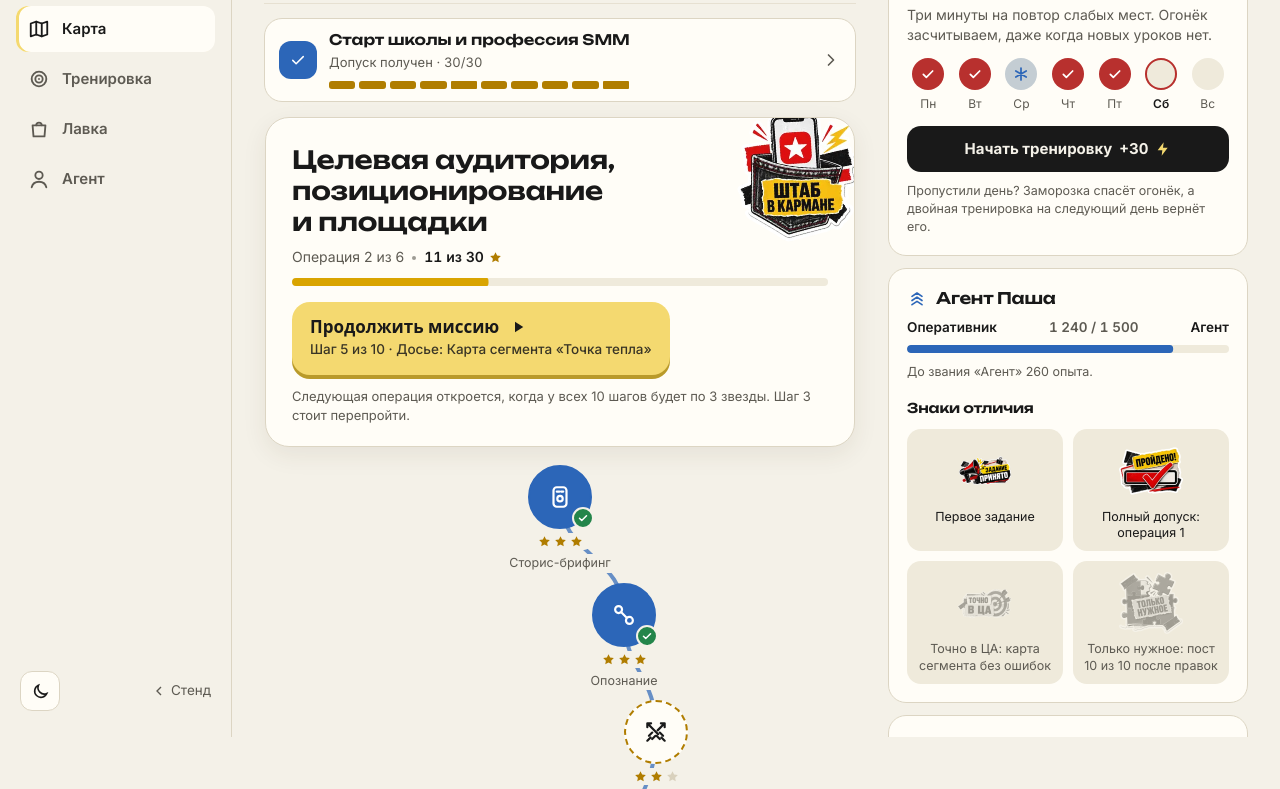
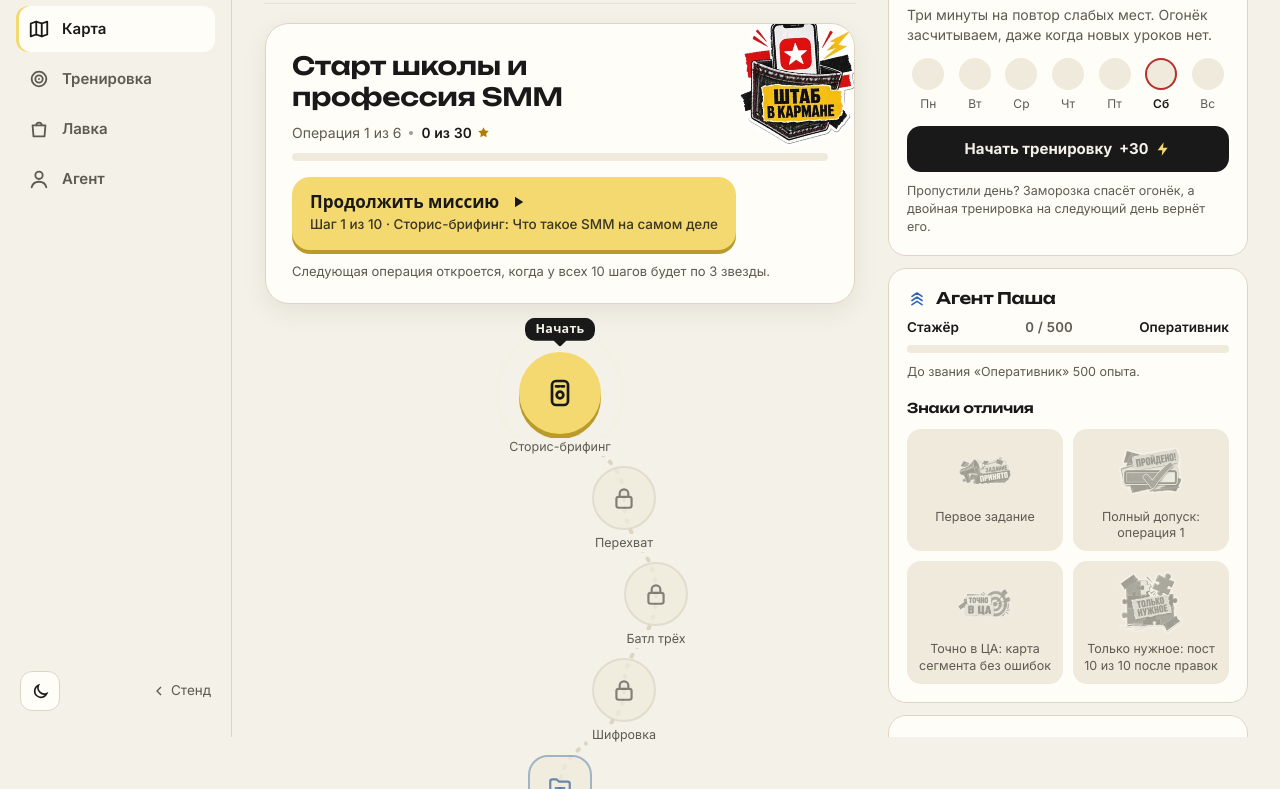
Before and after one commit to Paulos99/smm-stand, a plain HTML site: page game/index.html in a window 1280 px wide. Shown: the part 63-852 px from the top of the page. Drawn offline with Linux system fonts and the light colour scheme; a web font is replaced by a local one.

Commit message:
Game key screen: reset progress to fresh start

```diff
--- a/game/data.js
+++ b/game/data.js
@@ -31,10 +31,11 @@ export const OPS = [
     S('dossier', 'Чек-лист оформления ВК'), S('clue', 'Текст вне безопасной зоны'), S('sort', 'Палитры по настроению'), S('chat', 'Клиент просит «поярче»'),
     S('field', 'Опиши визуальный стиль проекта'), S('boss', 'Финальный кейс операции')] },
 ];
-// Agent progress (demo): stars per step, null = locked
+// Agent progress: fresh start (reset by Pavel's request 2026-11-21)
 export const STATE = {
-  name: 'Паша', rank: 'Оперативник', nextRank: 'Агент', xp: 1240, nextXp: 1500, streak: 4, freeze: 1, current: { op: 2, step: 5 },
-  stars: { 1: [3, 3, 3, 3, 3, 3, 3, 3, 3, 3], 2: [3, 3, 2, 3, 0, null, null, null, null, null] },
+  name: 'Паша', rank: 'Стажёр', nextRank: 'Оперативник', xp: 0, nextXp: 500, streak: 0, freeze: 0, current: { op: 1, step: 1 },
+  stars: { 1: [null, null, null, null, null, null, null, null, null, null] },
+  week: ['', '', '', '', '', 'today', ''], badges: [],
 };
 export const SHOP = [
   { t: 'Заморозка огонька на день', p: 200 },
--- a/game/game.js
+++ b/game/game.js
@@ -1,4 +1,4 @@
-import { MECH, OPS, STATE, SHOP } from './data.js';
+import { MECH, OPS, STATE, SHOP } from './data.js?v=20261121g';
 
 const $ = (s, r = document) => r.querySelector(s);
 const ico = (id, cls = '') => `<svg class="ic ${cls}" aria-hidden="true"><use href="#i-${id}"/></svg>`;
@@ -24,7 +24,7 @@ function renderHud() {
   $('#hud').innerHTML = `
     <span class="chip chip-rank" title="Звание">${ico('rank')}<span>${STATE.rank}</span></span>
     <span class="chip chip-streak" title="Огонёк: дней подряд">${ico('flame')}<b class="tn">${STATE.streak}</b>
-      <span class="freeze" title="Заморозка в запасе">${ico('snow')}<b class="tn">${STATE.freeze}</b></span></span>
+      ${STATE.freeze ? `<span class="freeze" title="Заморозка в запасе">${ico('snow')}<b class="tn">${STATE.freeze}</b></span>` : ''}</span>
     <span class="chip chip-xp" title="Опыт">${ico('bolt')}<b class="tn">${num(STATE.xp)}</b></span>`;
 }
 
@@ -112,11 +112,11 @@ function drawLinks() {
 
 function renderSide() {
   const days = ['Пн', 'Вт', 'Ср', 'Чт', 'Пт', 'Сб', 'Вс'];
-  const week = ['ok', 'ok', 'freeze', 'ok', 'ok', 'today', ''];
+  const week = STATE.week;
   const pct = STATE.xp / STATE.nextXp;
   const ach = [
-    { t: 'Первое задание', s: 'accepted', on: true },
-    { t: 'Полный допуск: операция 1', s: 'news-progress', on: true },
+    { t: 'Первое задание', s: 'accepted', on: STATE.badges.includes('first') },
+    { t: 'Полный допуск: операция 1', s: 'news-progress', on: STATE.badges.includes('op1') },
     { t: 'Точно в ЦА: карта сегмента без ошибок', s: 'target', on: false },
     { t: 'Только нужное: пост 10 из 10 после правок', s: 'news-puzzle', on: false },
   ];
--- a/game/index.html
+++ b/game/index.html
@@ -5,9 +5,9 @@
 <meta name="viewport" content="width=device-width, initial-scale=1, viewport-fit=cover">
 <title>Штаб · карта операций</title>
 <meta name="theme-color" content="#141414">
-<script src="../js/theme-init.js?v=20261121f"></script>
+<script src="../js/theme-init.js?v=20261121g"></script>
 <link rel="stylesheet" href="../assets/fonts.css">
-<link rel="stylesheet" href="game.css?v=20261121f">
+<link rel="stylesheet" href="game.css?v=20261121g">
 </head>
 <body>
 <svg width="0" height="0" style="position:absolute" aria-hidden="true">
@@ -82,6 +82,6 @@
 </div>
 
 <dialog class="sheet" id="sheet" aria-labelledby="sheet-t"></dialog>
-<script type="module" src="game.js?v=20261121f"></script>
+<script type="module" src="game.js?v=20261121g"></script>
 </body>
 </html>
```
